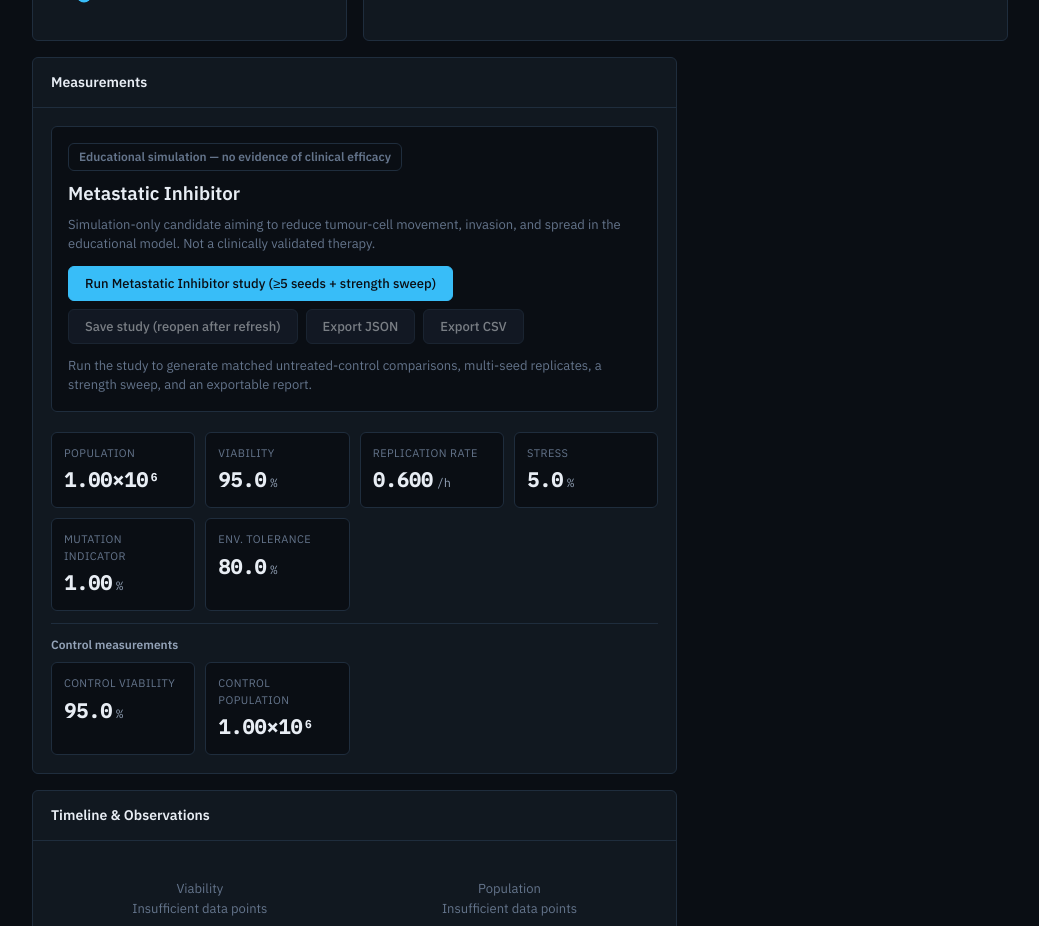
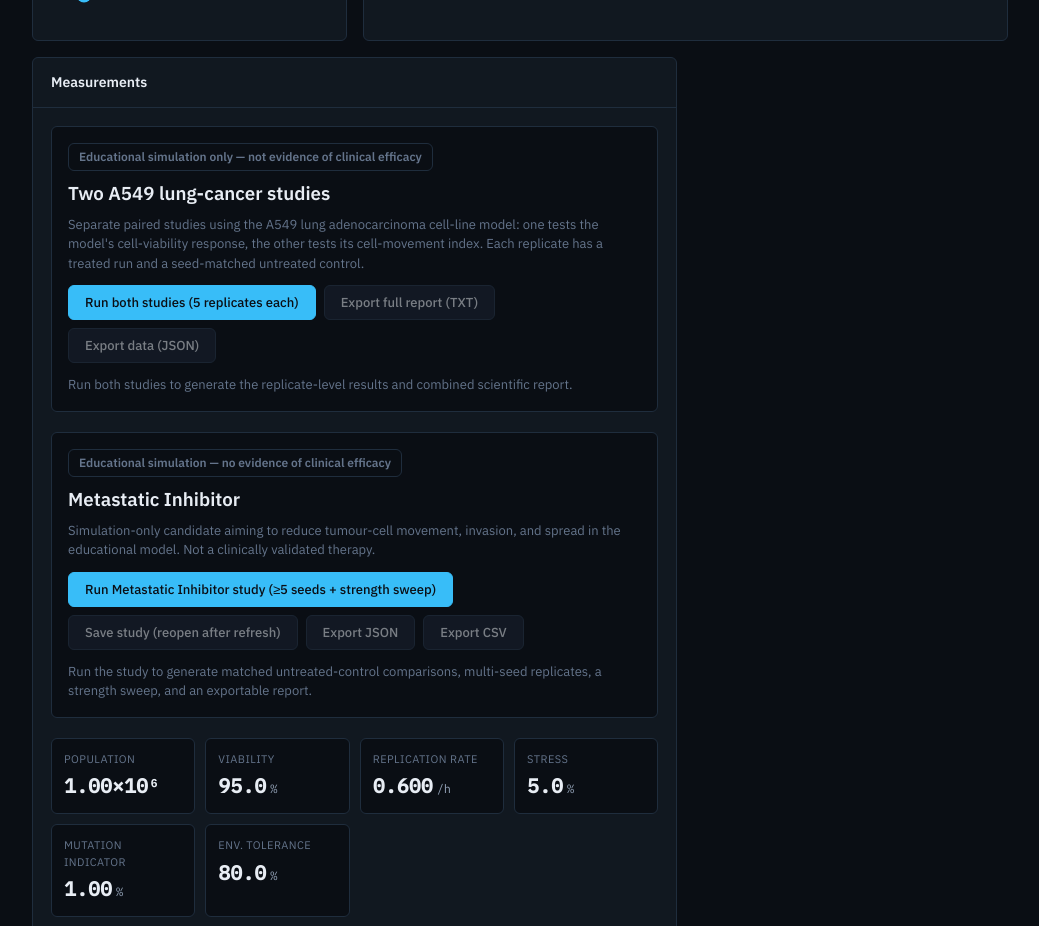
Before and after one commit to kayyt97/Genesis-Lab, a React (Vite) app: page /virtual-lab in a window 1280 px wide. Shown: the part 2200-3126 px from the top of the page, without its empty margins (240-1279 px from the left). Built offline with nearby package versions, Linux system fonts and the light colour scheme.

Commit message:
Add dual A549 study runner to Virtual Lab measurements

```diff
--- a/src/pages/VirtualLab.tsx
+++ b/src/pages/VirtualLab.tsx
@@ -22,6 +22,7 @@ import { TumourCellMovementReadoutPanel } from '../components/lab/TumourCellMove
 import { TumourResponseMonitoringPanel } from '../components/lab/TumourResponseMonitoringPanel';
 import { TumourTestFlowPanel } from '../components/lab/TumourTestFlowPanel';
 import { MetastaticInhibitorStudyPanel } from '../components/lab/MetastaticInhibitorStudyPanel';
+import { DualLungCancerStudyPanel } from '../components/lab/DualLungCancerStudyPanel';
 import { buildTumourCellMovementReadout } from '../services/tumourCellMovementReadout';
 import {
   buildTumourResponseMonitoring,
@@ -1224,6 +1225,7 @@ export function VirtualLabPage() {
         </Card>
 
         <Card title="Measurements" className="span-2">
+          <DualLungCancerStudyPanel />
           <MetastaticInhibitorStudyPanel
             study={miStudy}
             onRunStudy={handleRunMetastaticInhibitorStudy}
```
